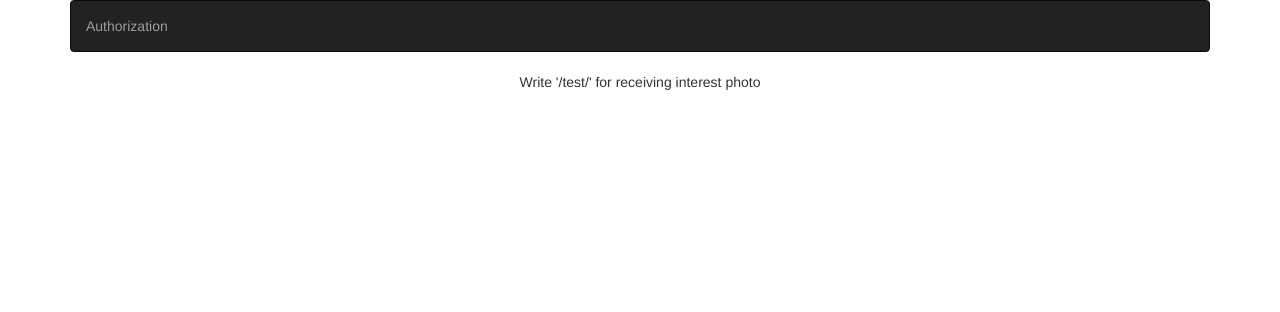
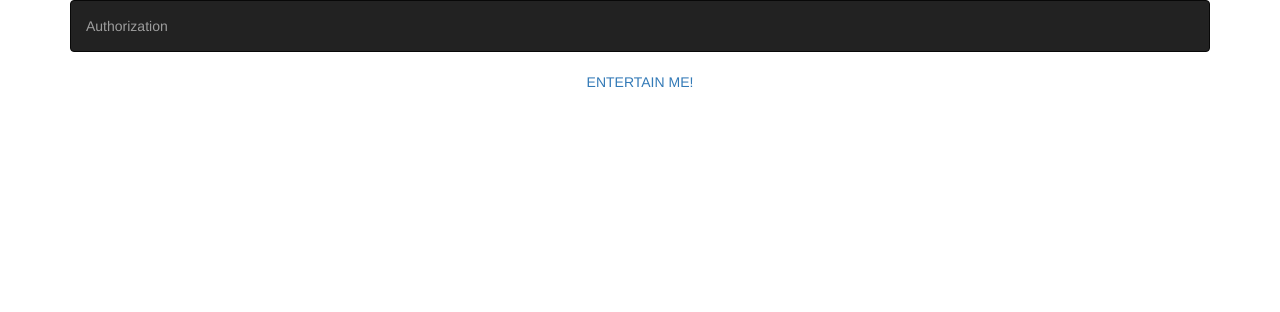
Before and after one commit to Crystalnix/entertain-me, a Django app: page / in a window 1280 px wide. Shown: the top 312 px of the page. Run offline with Django 3.2, Linux system fonts and the light colour scheme; some libraries are stand-ins or nearby versions.

Commit message:
Fixed index page and urls

```diff
--- a/app/urls.py
+++ b/app/urls.py
@@ -5,7 +5,7 @@ from views import *
 
 urlpatterns = patterns('',
                        url(r'^$', home, name='home'),
-                       url(r'^test/$', recommended, name='recommended'),
+                       url(r'^get_photo/$', recommended, name='recommended'),
                        url(r'^photos', show_photos, name='show_fotos'),
                        url(r'^logout', logout, name='logout'),
                        url(r'^oauth_callback', oauth_callback, name='oauth_callback'),
--- a/templates/index.html
+++ b/templates/index.html
@@ -1,6 +1,6 @@
 {% include 'base.html' %}
 {%  block main_container %}
     <div class="container text-center">
-        <p>Write '{% url 'recommended' %}' for receiving interest photo</p>
+        <a href='{% url 'recommended' %}'> ENTERTAIN ME!</a>
     </div>
 {% endblock %}
```
Also changed, not shown: 1 other file.
